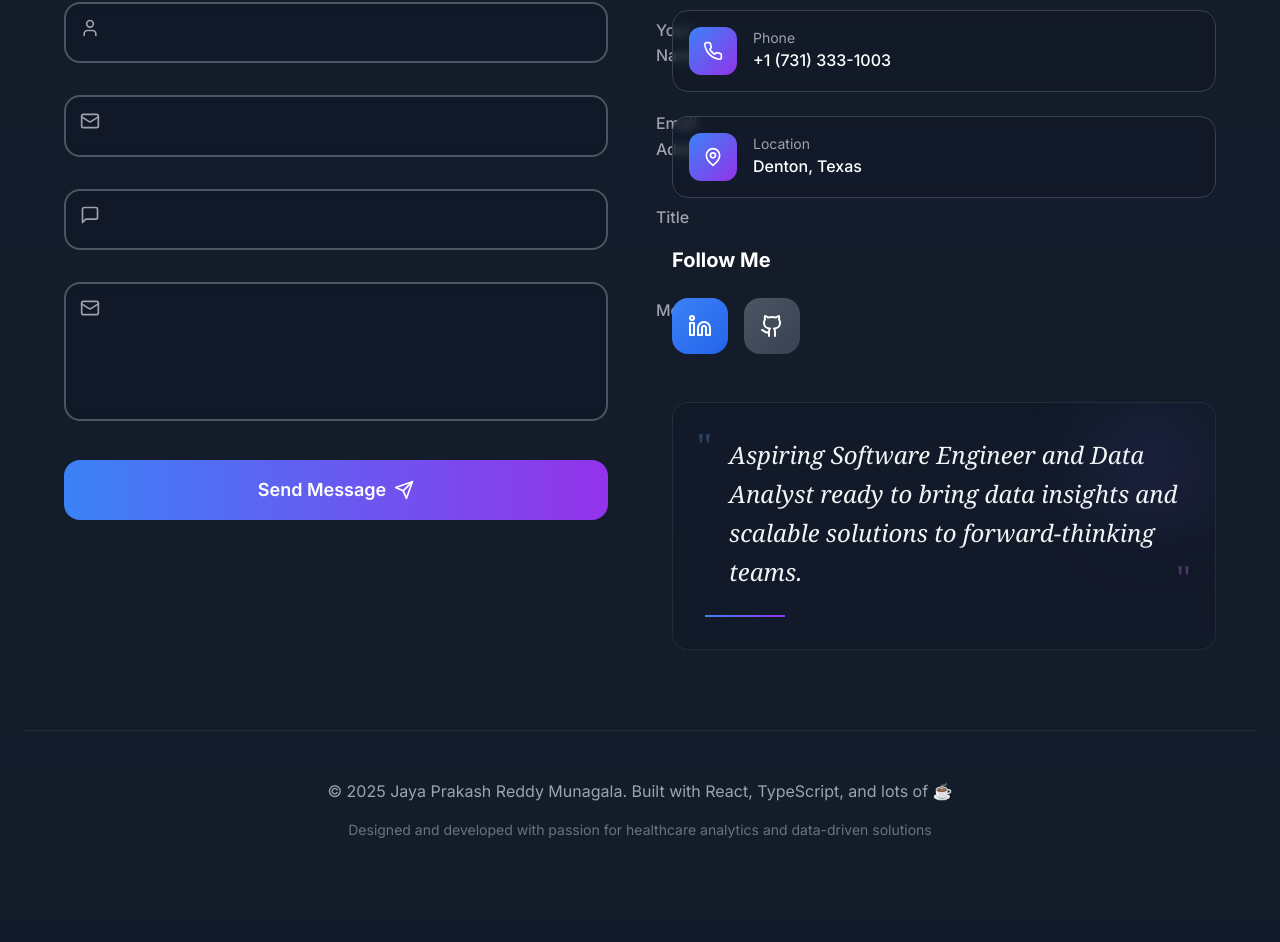
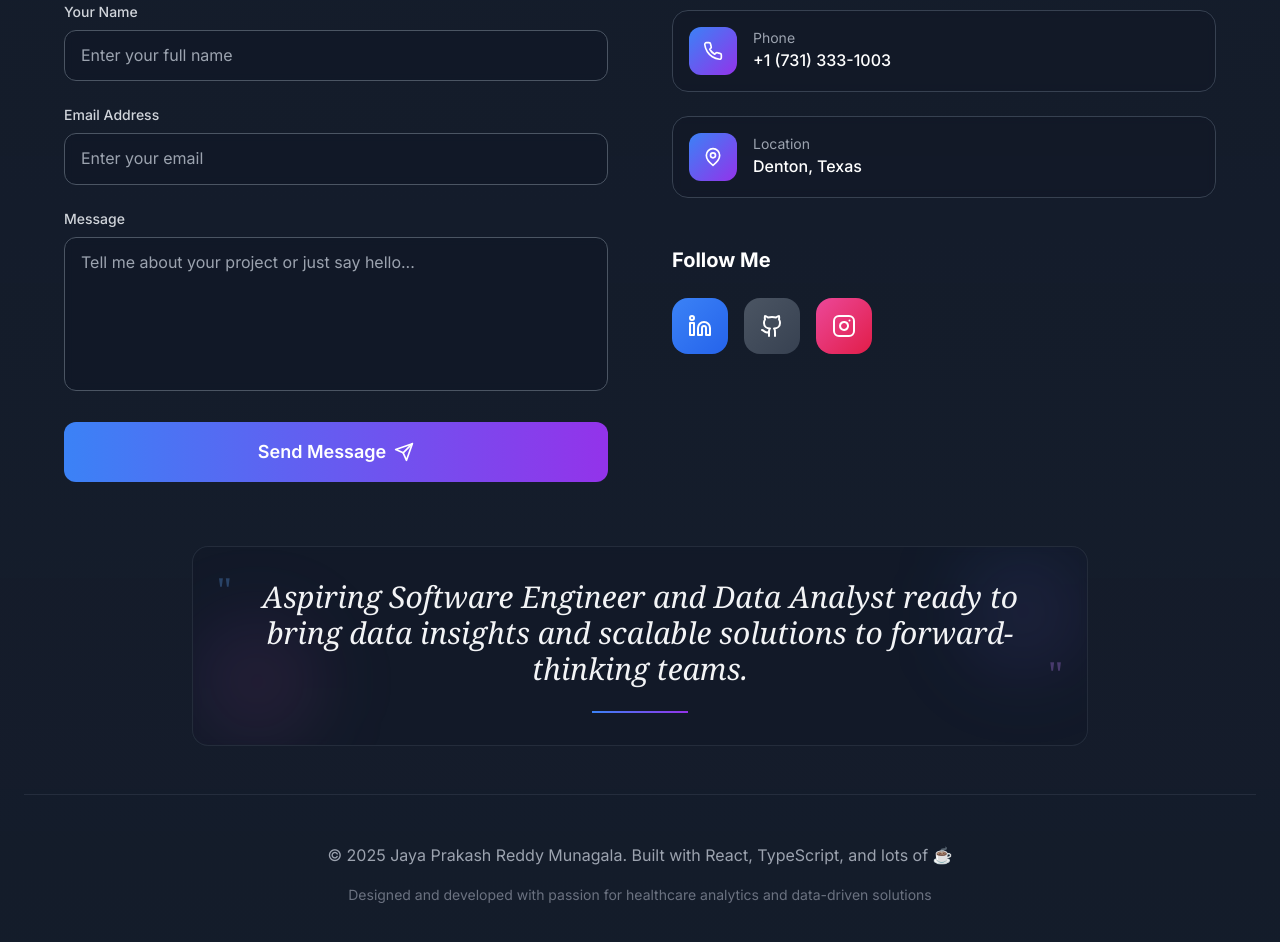
Before and after one commit to JayReddyMunagala/jay-portfolio, a React (Vite) app: page / in a window 1280 px wide. Shown: the part 10819-11761 px from the top of the page. Before the commit the page ends 11739 px from the top, so only its background shows below. Built offline with nearby package versions, Linux system fonts and the light colour scheme.

Commit message:
Update Contact.tsx

```diff
--- a/src/components/Contact.tsx
+++ b/src/components/Contact.tsx
@@ -1,16 +1,14 @@
 import React, { useState } from 'react';
 import { motion } from 'framer-motion';
 import emailjs from '@emailjs/browser';
-import { Mail, Phone, MapPin, Send, Github, Linkedin, Download, User, MessageSquare, CheckCircle, AlertCircle, Loader } from 'lucide-react';
+import { Mail, Phone, MapPin, Send, Github, Linkedin, Instagram, Download, User, MessageSquare, CheckCircle, AlertCircle, Loader } from 'lucide-react';
 
 const Contact = () => {
   const [formData, setFormData] = useState({
     name: '',
     email: '',
-    title: '',
     message: ''
   });
-  const [focusedField, setFocusedField] = useState<string | null>(null);
   const [isLoading, setIsLoading] = useState(false);
   const [submitStatus, setSubmitStatus] = useState<'idle' | 'success' | 'error'>('idle');
   const [submitMessage, setSubmitMessage] = useState('');
@@ -29,7 +27,7 @@ const Contact = () => {
     e.preventDefault();
 
     // Basic validation
-    if (!formData.name.trim() || !formData.email.trim() || !formData.title.trim() || !formData.message.trim()) {
+    if (!formData.name.trim() || !formData.email.trim() || !formData.message.trim()) {
       setSubmitStatus('error');
       setSubmitMessage('Please fill in all fields.');
       return;
@@ -49,14 +47,14 @@ const Contact = () => {
 
     try {
       // EmailJS configuration
-      const serviceId = 'service_8zflr0k'; // Your actual service ID
-      const templateId = 'template_7i1oh9e'; // Your actual template ID
-      const publicKey = 'CHzbhgXvke8a9VIEO'; // Your actual public key
+      const serviceId = 'service_8zflr0k';
+      const templateId = 'template_7i1oh9e';
+      const publicKey = 'CHzbhgXvke8a9VIEO';
 
       const templateParams = {
         from_name: formData.name,
         from_email: formData.email,
-        subject: formData.title,
+        subject: `Message from ${formData.name}`,
         to_name: 'Jay Munagala',
         message: formData.message,
         reply_to: formData.email,
@@ -69,7 +67,7 @@ const Contact = () => {
       setSubmitMessage('Thank you! Your message has been sent successfully. I\'ll get back to you soon.');
 
       // Clear form
-      setFormData({ name: '', email: '', title: '', message: '' });
+      setFormData({ name: '', email: '', message: '' });
 
     } catch (error) {
       console.error('Email sending failed:', error);
@@ -79,37 +77,6 @@ const Contact = () => {
       setIsLoading(false);
     }
   };
-
-  const formFields = [
-    {
-      name: 'name',
-      label: 'Your Name',
-      type: 'input',
-      icon: User,
-      placeholder: 'Enter your full name'
-    },
-    {
-      name: 'email',
-      label: 'Email Address',
-      type: 'input',
-      icon: Mail,
-      placeholder: 'Enter your email'
-    },
-    {
-      name: 'title',
-      label: 'Title',
-      type: 'input',
-      icon: MessageSquare,
-      placeholder: 'What would you like to discuss?'
-    },
-    {
-      name: 'message',
-      label: 'Message',
-      type: 'textarea',
-      icon: Mail,
-      placeholder: 'Tell me about your project or just say hello...'
-    }
-  ];
 
   const socialLinks = [
     {
@@ -126,15 +93,13 @@ const Contact = () => {
       color: 'from-gray-600 to-gray-700',
       hoverColor: 'hover:shadow-gray-500/25'
     },
-    /* Resume download option - Hidden
     {
-      name: 'Resume',
-      icon: Download,
-      href: '#',
-      color: 'from-purple-500 to-purple-600',
-      hoverColor: 'hover:shadow-purple-500/25'
+      name: 'Instagram',
+      icon: Instagram,
+      href: 'https://www.instagram.com/jay_munagala?igsh=NmJma3ZtZ3lvamhw&utm_source=qr',
+      color: 'from-pink-500 to-rose-600',
+      hoverColor: 'hover:shadow-pink-500/25'
     }
-    */
   ];
 
   const contactInfo = [
@@ -203,100 +168,69 @@ const Contact = () => {
                 </p>
               </div>
 
-              <form onSubmit={handleSubmit} className="space-y-8">
-                {formFields.map((field, index) => (
+              <form onSubmit={handleSubmit} className="space-y-6">
+                {/* Name Field */}
                 <motion.div
-                    key={field.name}
                   initial={{ opacity: 0, y: 20 }}
                   whileInView={{ opacity: 1, y: 0 }}
-                    transition={{ delay: index * 0.1, duration: 0.6 }}
-                    className="relative group"
+                  transition={{ duration: 0.6 }}
                 >
-                    {/* Field Container */}
-                    <div className="relative">
-                      {field.type === 'input' ? (
+                  <label htmlFor="name" className="block text-sm font-medium text-gray-300 mb-2">
+                    Your Name
+                  </label>
                   <input
-                          type={field.name === 'email' ? 'email' : 'text'}
-                          id={field.name}
-                          name={field.name}
-                          value={formData[field.name as keyof typeof formData]}
+                    type="text"
+                    id="name"
+                    name="name"
+                    value={formData.name}
                     onChange={handleInputChange}
-                          onFocus={() => setFocusedField(field.name)}
-                          onBlur={() => setFocusedField(null)}
-                          className={`
-                            w-full px-4 py-4 pl-12 bg-gray-900/80 backdrop-blur-sm border-2 rounded-2xl
-                            text-white placeholder-transparent transition-all duration-300 outline-none
-                            ${focusedField === field.name
-                              ? 'border-blue-500 shadow-lg shadow-blue-500/20'
-                              : 'border-gray-600 hover:border-gray-500'
-                            }
-                          `}
-                          placeholder={field.placeholder}
+                    className="w-full px-4 py-3 bg-gray-900/80 backdrop-blur-sm border border-gray-600 rounded-xl text-white placeholder-gray-400 focus:border-blue-500 focus:outline-none transition-colors duration-300"
+                    placeholder="Enter your full name"
                     required
                   />
-                      ) : (
-                        <textarea
-                          id={field.name}
-                          name={field.name}
-                          value={formData[field.name as keyof typeof formData]}
+                </motion.div>
+
+                {/* Email Field */}
+                <motion.div
+                  initial={{ opacity: 0, y: 20 }}
+                  whileInView={{ opacity: 1, y: 0 }}
+                  transition={{ delay: 0.1, duration: 0.6 }}
+                >
+                  <label htmlFor="email" className="block text-sm font-medium text-gray-300 mb-2">
+                    Email Address
+                  </label>
+                  <input
+                    type="email"
+                    id="email"
+                    name="email"
+                    value={formData.email}
                     onChange={handleInputChange}
-                          onFocus={() => setFocusedField(field.name)}
-                          onBlur={() => setFocusedField(null)}
-                          rows={4}
-                          className={`
-                            w-full px-4 py-4 pl-12 bg-gray-900/80 backdrop-blur-sm border-2 rounded-2xl
-                            text-white placeholder-transparent transition-all duration-300 outline-none resize-none
-                            ${focusedField === field.name
-                              ? 'border-blue-500 shadow-lg shadow-blue-500/20'
-                              : 'border-gray-600 hover:border-gray-500'
-                            }
-                          `}
-                          placeholder={field.placeholder}
+                    className="w-full px-4 py-3 bg-gray-900/80 backdrop-blur-sm border border-gray-600 rounded-xl text-white placeholder-gray-400 focus:border-blue-500 focus:outline-none transition-colors duration-300"
+                    placeholder="Enter your email"
                     required
                   />
-                      )}
-
-                      {/* Icon */}
-                      <motion.div
-                        animate={{
-                          scale: focusedField === field.name ? 1.1 : 1,
-                          color: focusedField === field.name ? '#3b82f6' : '#9ca3af'
-                        }}
-                        className="absolute left-4 top-4 transition-colors duration-300"
-                      >
-                        <field.icon size={20} />
                 </motion.div>
 
-                      {/* Floating Label */}
-                      <motion.label
-                        htmlFor={field.name}
-                        animate={{
-                          y: focusedField === field.name || formData[field.name as keyof typeof formData]
-                            ? -24 : 16,
-                          x: focusedField === field.name || formData[field.name as keyof typeof formData]
-                            ? 8 : 48,
-                          scale: focusedField === field.name || formData[field.name as keyof typeof formData]
-                            ? 0.85 : 1,
-                          color: focusedField === field.name ? '#3b82f6' : '#9ca3af'
-                        }}
-                        transition={{ duration: 0.2, ease: "easeOut" }}
-                        className="absolute pointer-events-none font-medium origin-left"
+                {/* Message Field */}
+                <motion.div
+                  initial={{ opacity: 0, y: 20 }}
+                  whileInView={{ opacity: 1, y: 0 }}
+                  transition={{ delay: 0.2, duration: 0.6 }}
                 >
-                        {field.label}
-                      </motion.label>
-
-                      {/* Glow Effect */}
-                      {focusedField === field.name && (
-                        <motion.div
-                          initial={{ opacity: 0 }}
-                          animate={{ opacity: 1 }}
-                          exit={{ opacity: 0 }}
-                          className="absolute inset-0 rounded-2xl bg-blue-500/10 blur-xl"
+                  <label htmlFor="message" className="block text-sm font-medium text-gray-300 mb-2">
+                    Message
+                  </label>
+                  <textarea
+                    id="message"
+                    name="message"
+                    value={formData.message}
+                    onChange={handleInputChange}
+                    rows={5}
+                    className="w-full px-4 py-3 bg-gray-900/80 backdrop-blur-sm border border-gray-600 rounded-xl text-white placeholder-gray-400 focus:border-blue-500 focus:outline-none transition-colors duration-300 resize-none"
+                    placeholder="Tell me about your project or just say hello..."
+                    required
                   />
-                      )}
-                    </div>
                 </motion.div>
-                ))}
 
                 {/* Submit Button */}
                 <motion.button
@@ -304,16 +238,16 @@ const Contact = () => {
                   disabled={isLoading}
                   initial={{ opacity: 0, y: 20 }}
                   whileInView={{ opacity: 1, y: 0 }}
-                  transition={{ delay: 0.4, duration: 0.6 }}
+                  transition={{ delay: 0.3, duration: 0.6 }}
                   whileHover={!isLoading ? { scale: 1.02, y: -2 } : {}}
                   whileTap={{ scale: 0.98 }}
-                  className={`group relative w-full py-4 rounded-2xl text-white font-semibold text-lg transition-all duration-300 overflow-hidden ${
+                  className={`group relative w-full py-4 rounded-xl text-white font-semibold text-lg transition-all duration-300 overflow-hidden ${
                     isLoading
                       ? 'bg-gray-600 cursor-not-allowed'
                       : 'bg-gradient-to-r from-blue-500 to-purple-600 hover:shadow-2xl hover:shadow-blue-500/25'
                   }`}
                 >
-                  <span className="relative z-10 flex items-center justify-center min-h-[28px]">
+                  <span className="relative z-10 flex items-center justify-center">
                     {isLoading ? (
                       <>
                         <Loader size={20} className="mr-2 animate-spin" />
@@ -322,12 +256,7 @@ const Contact = () => {
                     ) : (
                       <>
                         Send Message
-                        <motion.div
-                          whileHover={{ x: 5 }}
-                          transition={{ type: "spring", stiffness: 400 }}
-                        >
                         <Send size={20} className="ml-2" />
-                        </motion.div>
                       </>
                     )}
                   </span>
@@ -348,7 +277,7 @@ const Contact = () => {
                   <motion.div
                     initial={{ opacity: 0, y: 10 }}
                     animate={{ opacity: 1, y: 0 }}
-                    className={`flex items-center p-4 rounded-2xl border ${
+                    className={`flex items-center p-4 rounded-xl border ${
                       submitStatus === 'success'
                         ? 'bg-green-900/20 border-green-500/30 text-green-400'
                         : 'bg-red-900/20 border-red-500/30 text-red-400'
@@ -411,8 +340,8 @@ const Contact = () => {
                     <motion.a
                       key={social.name}
                       href={social.href}
-                      target={social.href.startsWith('http') ? '_blank' : undefined}
-                      rel={social.href.startsWith('http') ? 'noopener noreferrer' : undefined}
+                      target="_blank"
+                      rel="noopener noreferrer"
                       initial={{ opacity: 0, scale: 0.5 }}
                       whileInView={{ opacity: 1, scale: 1 }}
                       transition={{ delay: index * 0.1, duration: 0.6 }}
@@ -431,37 +360,41 @@ const Contact = () => {
                 </div>
               </div>
 
-              {/* Inspirational Quote */}
+            </motion.div>
+          </div>
+        </div>
+
+        {/* Centered Inspirational Quote */}
         <motion.div
-                initial={{ opacity: 0, y: 20 }}
+          initial={{ opacity: 0, y: 30 }}
           whileInView={{ opacity: 1, y: 0 }}
           transition={{ delay: 0.6, duration: 0.8 }}
-                className="relative p-8 bg-gray-900/40 backdrop-blur-sm rounded-2xl border border-gray-700/50 overflow-hidden"
+          className="text-center mt-16 mb-12"
         >
+          <div className="max-w-4xl mx-auto relative p-8 bg-gray-900/40 backdrop-blur-sm rounded-2xl border border-gray-700/50 overflow-hidden">
             {/* Background decoration */}
             <div className="absolute top-0 right-0 w-32 h-32 bg-gradient-to-br from-blue-500/10 to-purple-500/10 rounded-full blur-2xl"></div>
+            <div className="absolute bottom-0 left-0 w-32 h-32 bg-gradient-to-br from-purple-500/10 to-pink-500/10 rounded-full blur-2xl"></div>
 
             <div className="relative z-10">
-                  <blockquote className="relative">
+              <blockquote className="relative text-center">
                 <div className="absolute -top-2 -left-2 text-4xl text-blue-400/30 font-serif">"</div>
-                    <p className="text-2xl font-serif italic text-gray-100 leading-relaxed pl-6">
+                <p className="text-xl sm:text-2xl md:text-3xl font-serif italic text-gray-100 leading-relaxed px-6">
                   Aspiring Software Engineer and Data Analyst ready to bring data insights and scalable solutions to forward-thinking teams.
                 </p>
                 <div className="absolute -bottom-2 -right-2 text-4xl text-purple-400/30 font-serif">"</div>
               </blockquote>
-                  <div className="mt-6 w-20 h-0.5 bg-gradient-to-r from-blue-500 to-purple-600"></div>
+              <div className="mt-6 w-24 h-0.5 bg-gradient-to-r from-blue-500 to-purple-600 mx-auto"></div>
+            </div>
           </div>
         </motion.div>
-            </motion.div>
-          </div>
-        </div>
 
         {/* Footer */}
         <motion.div
           initial={{ opacity: 0, y: 30 }}
           whileInView={{ opacity: 1, y: 0 }}
-          transition={{ delay: 0.8, duration: 0.8 }}
-          className="text-center mt-20 pt-12 border-t border-gray-700/50"
+          transition={{ delay: 0.9, duration: 0.8 }}
+          className="text-center mt-12 pt-12 border-t border-gray-700/50"
         >
           <p className="text-gray-400 mb-4">
             © 2025 Jaya Prakash Reddy Munagala. Built with React, TypeScript, and lots of ☕
```
Lines whose indentation alone changed are shown as unchanged.
